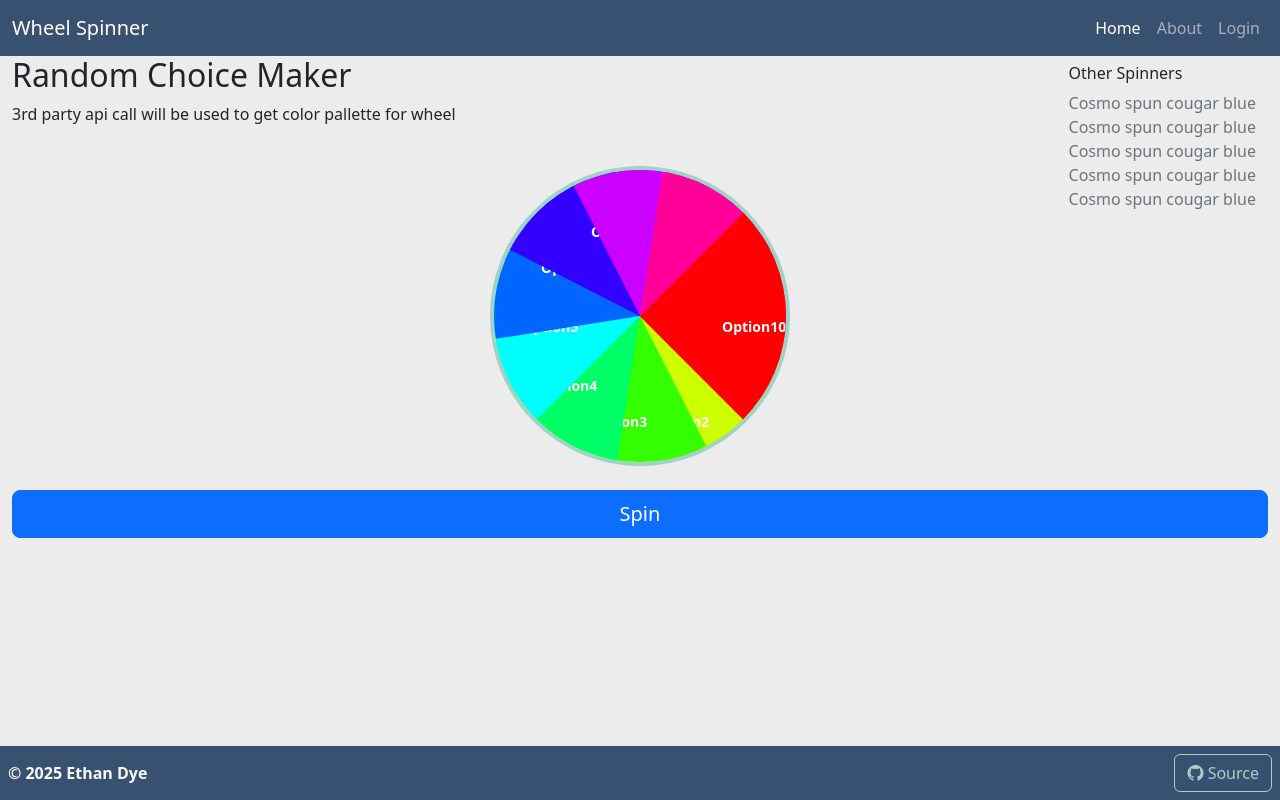
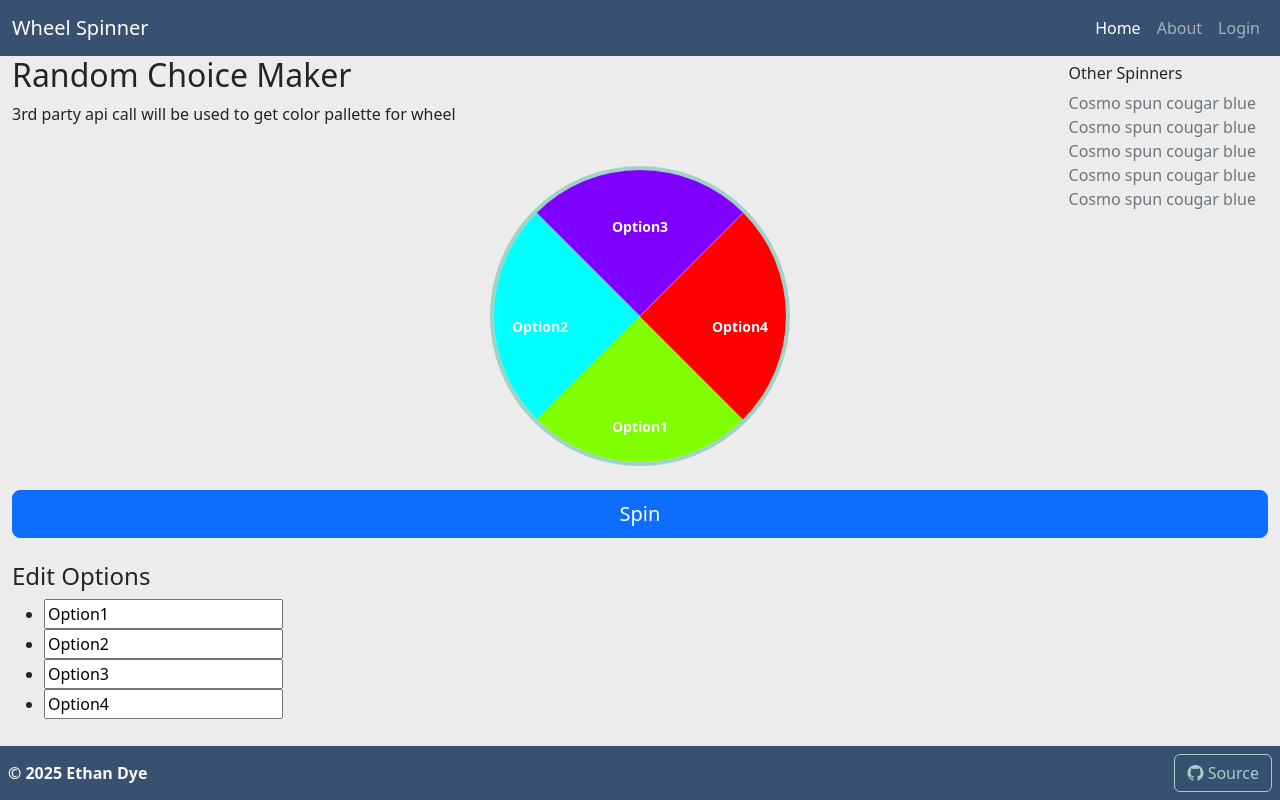
Before and after one commit to ecdye/startup, a React (Vite) app: page / in a window 1280 px wide. Built offline with nearby package versions, Linux system fonts and the light colour scheme.

Commit message:
Add options name editor
Signed-off-by: Ethan Dye <mrtops03@gmail.com>

```diff
--- a/src/components/Wheel.css
+++ b/src/components/Wheel.css
@@ -44,7 +44,6 @@
 
     /* Center the text properly */
     top: 50%;
-
     transform-origin: center;
     transform:
         rotate(var(--angle))
--- a/src/home/home.jsx
+++ b/src/home/home.jsx
@@ -3,13 +3,37 @@ import { Wheel } from '../components/Wheel';
 // import './home.css';
 
 export function Home() {
-    const options = ['Option1', 'Option2', 'Option3', 'Option4', 'Option5', 'Option6', 'Option7', 'Option8', 'Option9', 'Option10'];
+    const [options, setOptions] = React.useState(() => {
+        const savedOptions = localStorage.getItem('options');
+        return savedOptions ? JSON.parse(savedOptions) : ['Option1', 'Option2', 'Option3', 'Option4'];
+    });
+
+    const handleOptionChange = (index, newValue) => {
+        const newOptions = [...options];
+        newOptions[index] = newValue;
+        setOptions(newOptions);
+        localStorage.setItem('options', JSON.stringify(newOptions));
+    };
 
     return (
         <main className="spinner-light container-fluid d-flex flex-column flex-grow-1">
             <h2>Random Choice Maker</h2>
             <p>3rd party api call will be used to get color pallette for wheel</p>
             <Wheel options={options} />
+            <div className="option-editor mt-4">
+                <h4>Edit Options</h4>
+                <ul>
+                    {options.map((option, index) => (
+                        <li key={index}>
+                            <input
+                                type="text"
+                                value={option}
+                                onChange={(e) => handleOptionChange(index, e.target.value)}
+                            />
+                        </li>
+                    ))}
+                </ul>
+            </div>
             <div className="d-none d-md-block position-absolute end-0 mt-2">
                 <h6>Other Spinners</h6>
                 <div id="other-spinners" className="overflow-hidden me-4">
```
